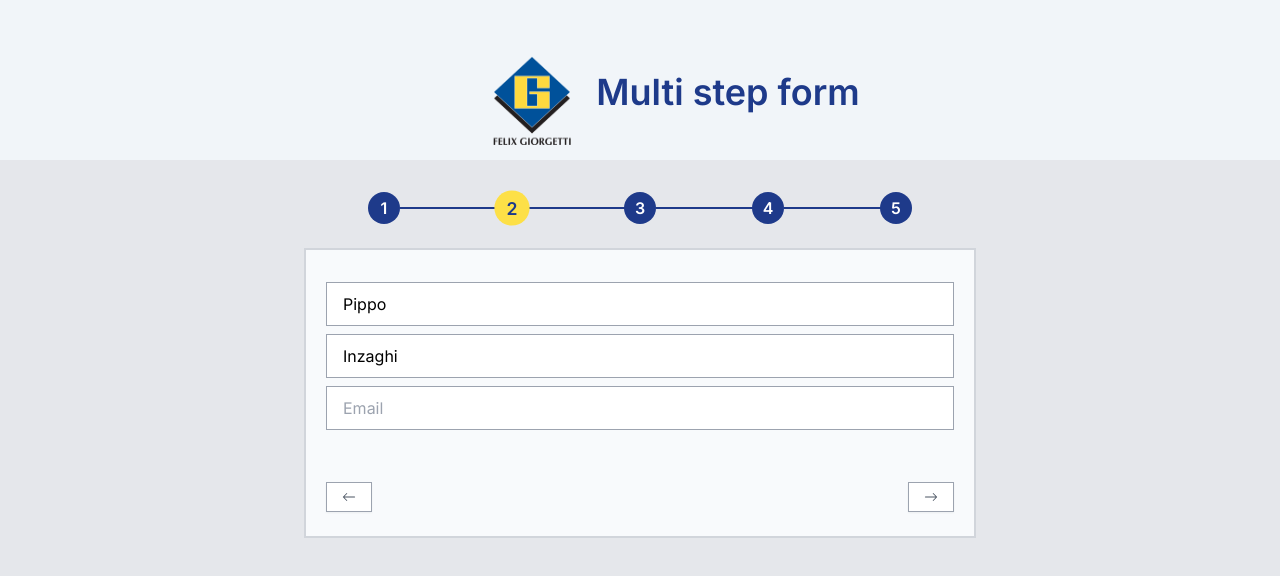
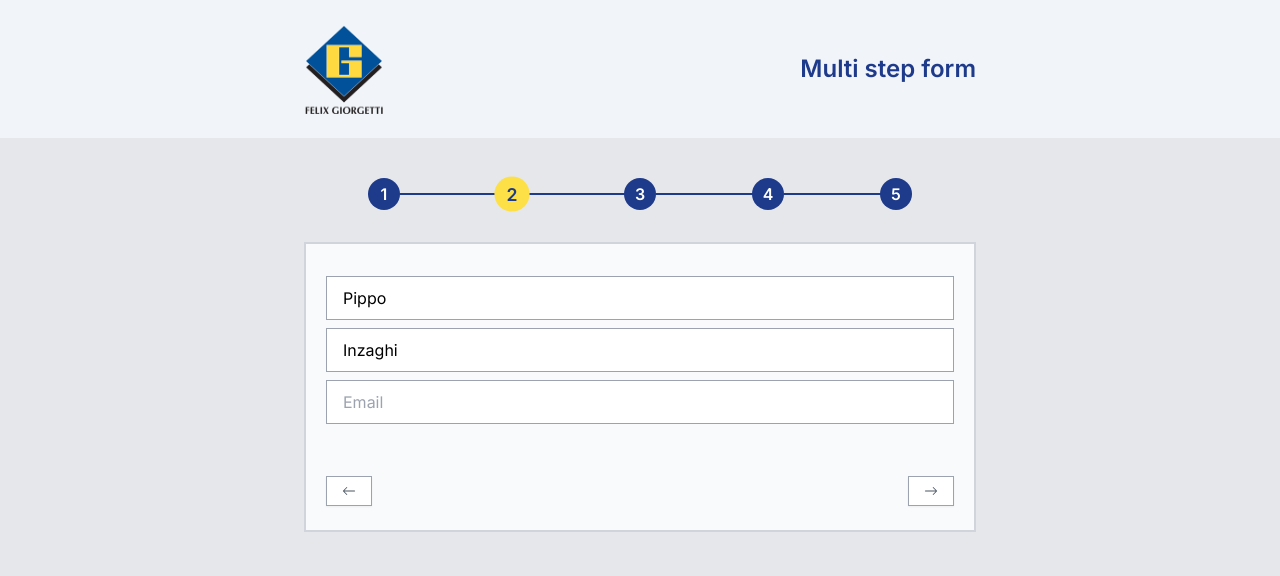
Before and after one commit to eltonMoraisD/multi-steps-form, a Next.js app: page / in a window 1280 px wide. Shown: the top 576 px of the page. Built offline with nearby package versions, Linux system fonts and the light colour scheme.

Commit message:
fix zod validation on step4

```diff
--- a/src/app/globals.css
+++ b/src/app/globals.css
@@ -27,7 +27,7 @@ body {
 }
 
 .step {
-  @apply w-10 h-10 xm:w-8 xm:h-8 flex z-10 relative  text-white  bg-blue-900 rounded-full items-center justify-center font-semibold;
+  @apply w-8 h-8  flex z-10 relative  text-white  bg-blue-900 rounded-full items-center justify-center font-semibold;
 }
 
 .active .step{
--- a/src/components/Form/index.tsx
+++ b/src/components/Form/index.tsx
@@ -101,7 +101,6 @@ const Form: React.FC<{ users: IUser }> = ({ users }) => {
     />,
     <TableUser key="tableUsers" users={userApi} />
   ];
-
   return (
     <>
       <Toaster position="bottom-center" toastOptions={{ success: { duration: 4000 } }} />
--- a/src/components/Form/schemaValidations.ts
+++ b/src/components/Form/schemaValidations.ts
@@ -11,7 +11,7 @@ export const userSchema = z.object({
   postcode: z.string().min(1, "*required"),
   country: z.string().min(1, "*required"),
   phone: z.string().regex(phoneRegex, "Invalid country Number"),
-  accountType: z
+  accountType: z.coerce
     .string()
     .refine((value) => value === "personal" || value === "business", {
       message: "Please select an account type: 'personal' or 'business'",
--- a/src/components/Header/index.tsx
+++ b/src/components/Header/index.tsx
@@ -4,16 +4,12 @@ import logo from '../../assets/logo.png'
 
 export default function Header() {
   return (
-    <header className='w-full xm:h-40 bg-slate-100 flex items-center justify-center'>
-      <div className='container justify-center  items-center mx-auto'>
-        <div className='w-full text-center '>
-          <div className=' lg:flex text-center p-10 lg:items-center lg:justify-center lg:text-center sm:flex sm:items-center sm:justify-between sm:text-center'>
-            <Image className='mt-2 xm:mt-10  xm:w-[80px] xm:h-[90px] xm:ml-24' src={logo} alt='logo' />
-            <p className='m-6  xm:mb-10 lg:text-4xl lg:mt-16 md:mt-16 md:text-2xl sm:mt-20 sm:text-lg font-semibold text-blue-900'>
-              Multi step form
-            </p>
-          </div>
-        </div>
+    <header className='bg-slate-100  py-6 w-full'>
+      <div className='flex max-w-2xl mx-auto flex-col lg:justify-between sm:flex-row items-center justify-center gap-6'>
+        <Image className='w-20 h-[90px]' src={logo} alt='logo' />
+        <span className='text-2xl  font-semibold text-blue-900'>
+          Multi step form
+        </span>
       </div>
     </header>
   )
--- /dev/null
+++ b/src/components/RadioInput/index.tsx
@@ -0,0 +1,35 @@
+import React from 'react'
+import { UseFormRegister, FieldErrors } from 'react-hook-form';
+
+import { IUser } from '@/types/types';
+import { useFormContext } from '@/context/FormContext';
+
+interface IRadioInput {
+  clearErrors?: any
+  users?: IUser
+  register: UseFormRegister<IUser>;
+  value: string;
+  name: string;
+  label: string;
+}
+const RadioInput: React.FC<IRadioInput> = ({ register, label, value, name, clearErrors }) => {
+  const { handleInputChange } = useFormContext();
+  return (
+    <div>
+      <label className="mr-4 inline-flex items-center">
+        <input
+          {...register("accountType")}
+          type="radio"
+          value={value}
+          name={name}
+          onChange={(e) => { handleInputChange(e, clearErrors()) }}
+        />
+
+        <span className="ml-2  text-gray-700">{label}</span>
+      </label>
+
+    </div>
+  )
+}
+
+export default RadioInput
--- a/src/components/Steps/index.tsx
+++ b/src/components/Steps/index.tsx
@@ -8,7 +8,7 @@ export default function Steps() {
 
   return (
     <>
-      <div className='flex  justify-center mt-8 mb-6'>
+      <div className='flex max-w-2xl mx-auto w-full p-2 justify-center mt-8 mb-6'>
         <div className='flex  items-center'>
           {steps.map((_, i) => (
             <div key={i} className={`custom-step mx-2 ${currentStep === i + 1 && "active"} `}>
--- a/src/components/TableUser/index.tsx
+++ b/src/components/TableUser/index.tsx
@@ -3,8 +3,9 @@ import { motion } from 'framer-motion';
 import { IUser } from '@/types/types';
 
 export default function TableUser({ users }: { users: IUser }) {
-  const data = [users]
-  const userEntries = Object.entries(data[0]);
+
+
+  const userEntries = Object.entries(users);
 
   const initialAnimation = { scale: 0, opacity: 0 };
   const scaleIn = { scale: 1, opacity: 1 };
--- a/src/components/ThirdStage/index.tsx
+++ b/src/components/ThirdStage/index.tsx
@@ -88,7 +88,7 @@ const ThirdStage: React.FC<IThirdStage> = ({ clearErrors, users, register, error
           name="country"
           type="text"
           placeholder="Country"
-          defaultValue={users.country}
+          defaultValue={"Luxembourg"}
           onChange={(e) => { handleInputChange(e, clearErrors()) }}
         />
       </motion.div>
--- a/src/context/ComboboxContext.tsx
+++ b/src/context/ComboboxContext.tsx
@@ -1,5 +1,5 @@
 "use client"
-import { Dispatch, SetStateAction, createContext, useContext, useState } from 'react';
+import { Dispatch, SetStateAction, createContext, useContext, useState, useCallback } from 'react';
 
 import { countries } from "../utils/countries"
 
@@ -27,21 +27,23 @@ const useComboboxContext = () => {
 const ComboboxProvider = ({ children }: {
   children: React.ReactNode
 }) => {
-  const [selected, setSelected] = useState('');
+  const [selected, setSelected] = useState('Luxembourg');
   const [open, setOpen] = useState(false);
   const [filteredCountries, setFilteredCountries] = useState<string[]>(countries);
 
-  const handleCountryClick = (country: string) => {
+  const handleCountryClick = useCallback((country: string) => {
+    console.log('test')
     setSelected(country);
-  };
+  }, [])
 
-  const handleComboInputChange = (value: string) => {
+  const handleComboInputChange = useCallback((value: string) => {
+    console.log('test')
     setSelected(value);
     const filtered = countries.filter((country) =>
       country.toLowerCase().includes(value.toLowerCase())
     );
     setFilteredCountries(filtered);
-  };
+  }, [])
 
   return (
     <ComboboxContext.Provider
```
